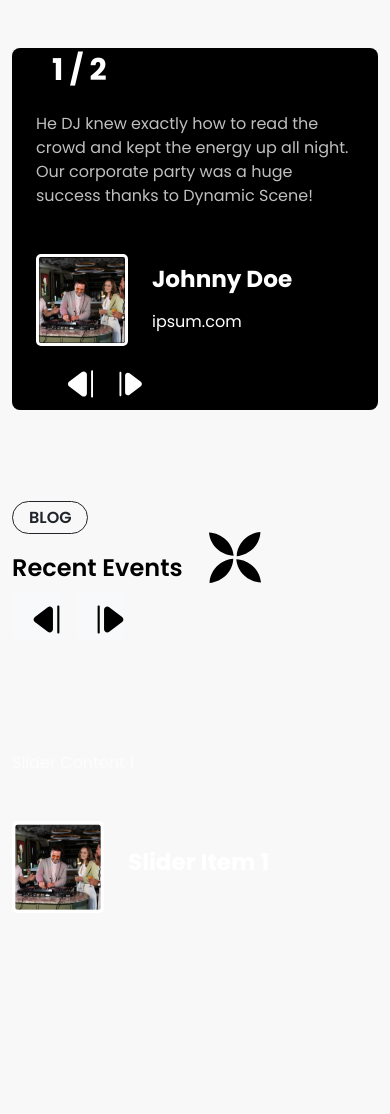
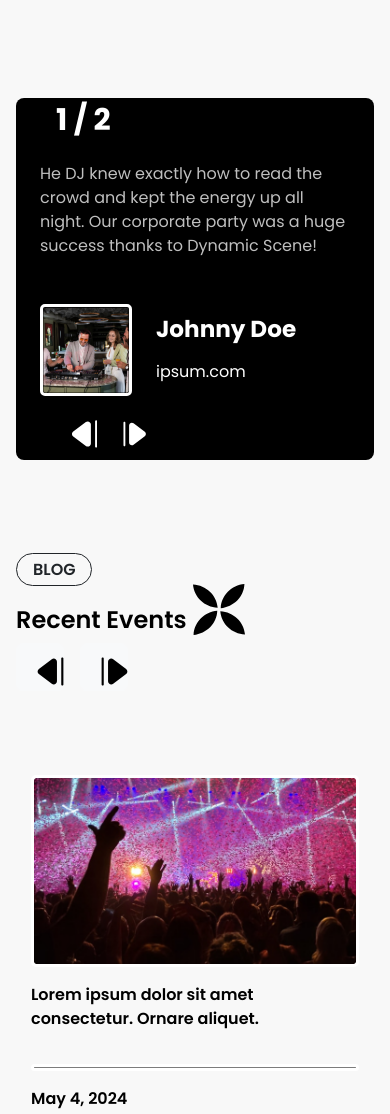
Before and after one commit to jaat-prince/offstage, a plain HTML site: page dummy.html in a window 390 px wide. Before the commit the page ends 1001 px from the top, so only its background shows below. Drawn offline with nearby package versions, Linux system fonts and the light colour scheme.

Commit message:
solve of slider

```diff
--- a/dummy.html
+++ b/dummy.html
@@ -17,7 +17,7 @@
 <body>
 
     <!-- johnny -->
-    <div class="container py-5">
+    <div class="cont-1 mt-121 pt-5">
         <div class="bg-black position-relative p-4 rounded-3">
             <div class="row row-1 flex-md-row flex-column-reverse">
                 <!-- Left Column -->
@@ -54,7 +54,7 @@
 
                 <!-- Right Column with Swiper -->
                 <div class="col-md-7 col-12">
-                    <div class="swiper mySwiper">
+                    <div class="swiper swiper1">
                         <div class="swiper-wrapper">
                             <!-- Slide 1 -->
                             <div class="swiper-slide">
@@ -102,16 +102,16 @@
         </div>
     </div>
     <!-- Blog Section -->
-    <div class="container py-5">
-        <div class="row flex-column flex-md-row d-flex">
+    <div class="cont-1 mt-121">
+        <div class="row flex-column flex-md-row d-flex pt-5 gap-3 justify-content-between ml-120">
             <!-- Left Column -->
-            <div class="col-md-3 col-12 mb-5 mb-md-0">
+            <div class="col-md-3 col-12 mb-1 mb-md-0">
                 <div>
                     <span
                         class="border border-dark rounded-pill py-1 px-3 text-dark fw-semibold text-uppercase">Blog</span>
                     <h1 class="mt-4 fw-semibold tc-black fs-64 position-relative w-100 m-w-249">
                         Recent Events
-                        <div class="position-absolute slider-2" style="right: 0px; bottom: 0px;">
+                        <div class="position-absolute slider-2">
                             <img src="./assets/img/png/flower.png" alt="flower" class="img-fluid"
                                 style="max-width: 52px;">
                         </div>
@@ -135,34 +135,47 @@
                 </div>
             </div>
 
-            <!-- Right Column with Swiper for Second Slider -->
-            <div class="col-md-9 col-12">
-                <div class="swiper mySwiper-2">
+            <!-- Right Column: Swiper Slider -->
+            <div class="col-12 col-md-8">
+                <div class="swiper myswiper2">
                     <div class="swiper-wrapper">
+                        <!-- Slide 1 -->
                         <div class="swiper-slide">
-                            <div class="d-flex flex-column justify-content-between">
-                                <p class="text-white opacity-70 fs-4 opacity-75">Slider Content 1</p>
-                                <div class="d-flex align-items-center gap-4 mt-196">
-                                    <div class="border-white border-3 border-light">
-                                        <img alt="img" loading="lazy" class="w-100 h-100 object-cover"
-                                            src="./assets/img/png/people.png">
-                                    </div>
-                                    <div class="d-flex flex-column gap-2">
-                                        <h3 class="text-white fw-bolder fs-20">Slider Item 1</h3>
+                            <div class="event-card">
+                                <img src="./assets/img/png/party.png" alt="Event 1">
+                                <p class="mt-3 text-black font-semibold">Lorem ipsum dolor sit amet consectetur. Ornare
+                                    aliquet.</p>
+                                <img src="./assets/img/png/Line 31.png" class="img-fluid mt-3" alt="Line">
+                                <p class="text-black font-medium mt-3">May 4, 2024</p>
                             </div>
                         </div>
+                        <!-- Slide 2 -->
+                        <div class="swiper-slide">
+                            <div class="event-card">
+                                <img src="./assets/img/png/partyinblue.png" alt="Event 2">
+                                <p class="mt-3 text-black font-semibold">Lorem ipsum dolor sit amet consectetur. Ornare
+                                    aliquet.</p>
+                                <img src="./assets/img/png/Line 31.png" class="img-fluid mt-3" alt="Line">
+                                <p class="text-black font-medium mt-3">May 4, 2024</p>
                             </div>
                         </div>
                         <div class="swiper-slide">
-                            <div class="d-flex flex-column justify-content-between">
-                                <p class="text-white opacity-70 fs-4 opacity-75">Slider Content 2</p>
-                                <div class="d-flex align-items-center gap-4 mt-196">
-                                    <div class="border-white border-3 border-light">
-                                        <img alt="img" loading="lazy" class="w-100 h-100 object-cover"
-                                            src="./assets/img/png/people.png">
+                            <div class="event-card">
+                                <img src="./assets/img/png/party.png" alt="Event 1">
+                                <p class="mt-3 text-black font-semibold">Lorem ipsum dolor sit amet consectetur. Ornare
+                                    aliquet.</p>
+                                <img src="./assets/img/png/Line 31.png" class="img-fluid mt-3" alt="Line">
+                                <p class="text-black font-medium mt-3">May 4, 2024</p>
                             </div>
-                                    <div class="d-flex flex-column gap-2">
-                                        <h3 class="text-white fw-bolder fs-20">Slider Item 2</h3>
+                        </div>
+                        <!-- Slide 3 -->
+                        <div class="swiper-slide">
+                            <div class="event-card">
+                                <img src="./assets/img/png/partyinblue.png" alt="Event 2">
+                                <p class="mt-3 text-black font-semibold">Lorem ipsum dolor sit amet consectetur. Ornare
+                                    aliquet.</p>
+                                <img src="./assets/img/png/Line 31.png" class="img-fluid mt-3" alt="Line">
+                                <p class="text-black font-medium mt-3">May 4, 2024</p>
                             </div>
                         </div>
                     </div>
@@ -171,30 +184,68 @@
         </div>
     </div>
 
-        </div>
-    </div>
-
     <!-- Scripts -->
     <script src="https://unpkg.com/swiper/swiper-bundle.min.js"></script>
     <script>
-        // Initialize first swiper instance
-        const swiper1 = new Swiper('.mySwiper', {
+        document.addEventListener('DOMContentLoaded', function () {
+            var swiper = new Swiper('.swiper1', {
+                slidesPerView: 1,
+                spaceBetween: 30,
+                loop: true,
+                pagination: {
+                    el: '.swiper-pagination',
+                    type: 'fraction',
+                    formatFractionCurrent: function (number) {
+                        return number.toString().padStart(2, '');
+                    },
+                    formatFractionTotal: function (number) {
+                        return number.toString().padStart(2, '');
+                    },
+                },
+                navigation: {
+                    nextEl: '.swiper-button-next',
+                    prevEl: '.swiper-button-prev',
+                },
+                breakpoints: {
+                    640: {
+                        slidesPerView: 1,
+                    },
+                    768: {
+                        slidesPerView: 1,
+                    },
+                    1024: {
+                        slidesPerView: 1,
+                    },
+                },
+            });
+        });
+    </script>
+    <script>
+        document.addEventListener('DOMContentLoaded', function () {
+            var swiper = new Swiper('.myswiper2', {
                 loop: true,
                 spaceBetween: 10,
-            navigation: {
-                nextEl: '.swiper-button-next',
-                prevEl: '.swiper-button-prev'
-            }
-        });
-
-        // Initialize second swiper instance
-        const swiper2 = new Swiper('.mySwiper-2', {
-            loop: true,
-            spaceBetween: 10,
+                slidesPerView: 1,
+                spaceBetween: 15,
                 navigation: {
                     nextEl: '.swiper-button-next1',
                     prevEl: '.swiper-button-prev1'
-            }
+                },
+                breakpoints: {
+                    576: {
+                        slidesPerView: 2,
+                        spaceBetween: 30,
+                    },
+                    768: {
+                        slidesPerView: 2,
+                        spaceBetween: 30,
+                    },
+                    1024: {
+                        slidesPerView: 2,
+                        spaceBetween: 30,
+                    },
+                },
+            });
         });
     </script>
 </body>
--- a/index.html
+++ b/index.html
@@ -589,47 +589,9 @@
     </footer>
     <!-- Swiper-->
     <script src="https://unpkg.com/swiper/swiper-bundle.min.js"></script>
-    <script>
-        var swiper = new Swiper('.swiper', {
-            loop: true,
-            navigation: {
-                nextEl: '.swiper-button-next',
-                prevEl: '.swiper-button-prev',
-            },
-            pagination: {
-                el: '.swiper-pagination',
-                type: 'fraction',
-            },
-        });
-    </script>
-    <script>
-        document.addEventListener('DOMContentLoaded', function () {
-            var swiper = new Swiper('.myswiper2', {
-                loop: true,
-                spaceBetween: 10,
-                slidesPerView: 1,
-                spaceBetween: 15,
-                navigation: {
-                    nextEl: '.swiper-button-next1',
-                    prevEl: '.swiper-button-prev1'
-                },
-                breakpoints: {
-                    576: {
-                        slidesPerView: 2,
-                        spaceBetween: 30,
-                    },
-                    768: {
-                        slidesPerView: 2,
-                        spaceBetween: 30,
-                    },
-                    1024: {
-                        slidesPerView: 2,
-                        spaceBetween: 30,
-                    },
-                },
-            });
-        });
-    </script>
+    <script src="https://cdn.jsdelivr.net/npm/bootstrap@5.3.3/dist/js/bootstrap.bundle.min.js"
+        integrity="sha384-YvpcrYf0tY3lHB60NNkmXc5s9fDVZLESaAA55NDzOxhy9GkcIdslK1eN7N6jIeHz"
+        crossorigin="anonymous"></script>
     <script>
         document.addEventListener('DOMContentLoaded', function () {
             var swiper = new Swiper('.swiper1', {
@@ -664,9 +626,35 @@
             });
         });
     </script>
-    <script src="https://cdn.jsdelivr.net/npm/bootstrap@5.3.3/dist/js/bootstrap.bundle.min.js"
-        integrity="sha384-YvpcrYf0tY3lHB60NNkmXc5s9fDVZLESaAA55NDzOxhy9GkcIdslK1eN7N6jIeHz"
-        crossorigin="anonymous"></script>
+    <script>
+        document.addEventListener('DOMContentLoaded', function () {
+            var swiper = new Swiper('.myswiper2', {
+                loop: true,
+                spaceBetween: 10,
+                slidesPerView: 1,
+                spaceBetween: 15,
+                navigation: {
+                    nextEl: '.swiper-button-next1',
+                    prevEl: '.swiper-button-prev1'
+                },
+                breakpoints: {
+                    576: {
+                        slidesPerView: 2,
+                        spaceBetween: 30,
+                    },
+                    768: {
+                        slidesPerView: 2,
+                        spaceBetween: 30,
+                    },
+                    1024: {
+                        slidesPerView: 2,
+                        spaceBetween: 30,
+                    },
+                },
+            });
+        });
+    </script>
+
 </body>
 
 </html>
```
Lines whose indentation alone changed are shown as unchanged.
